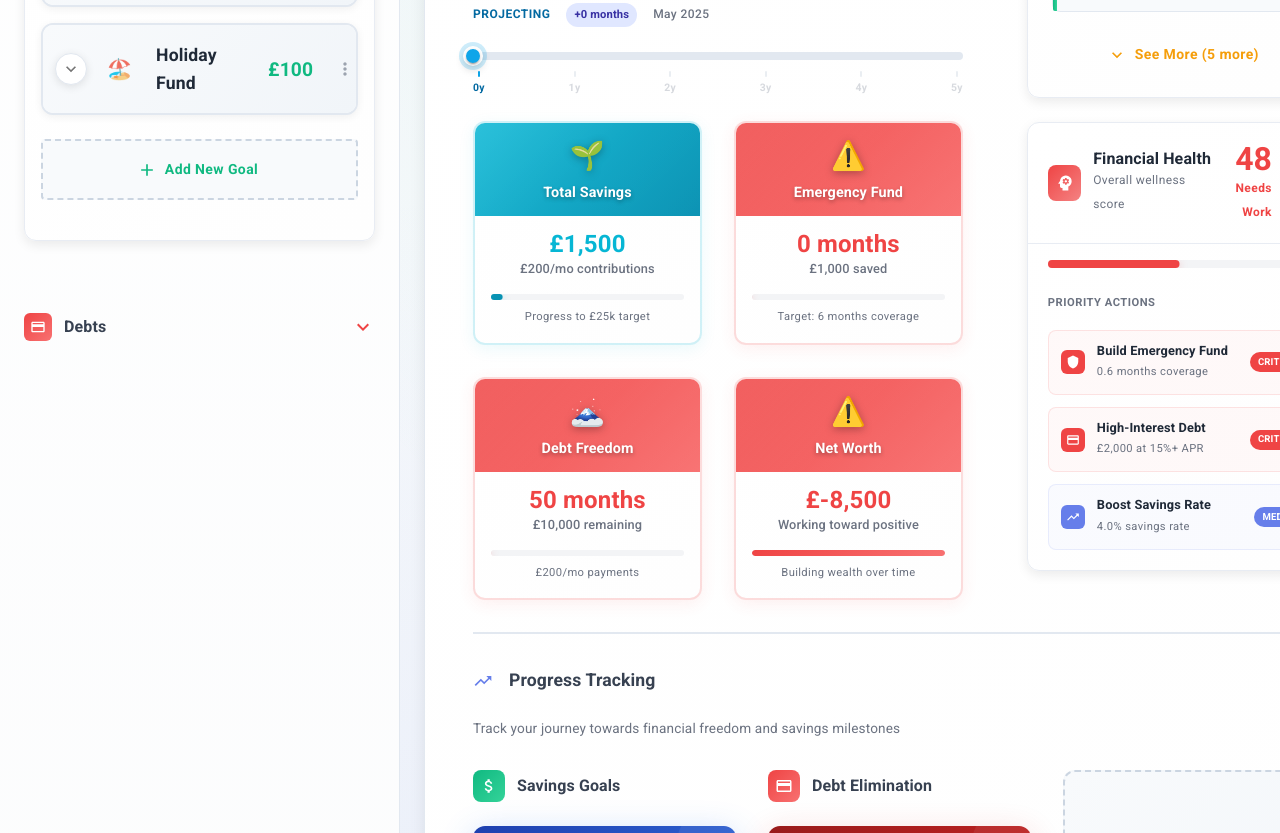
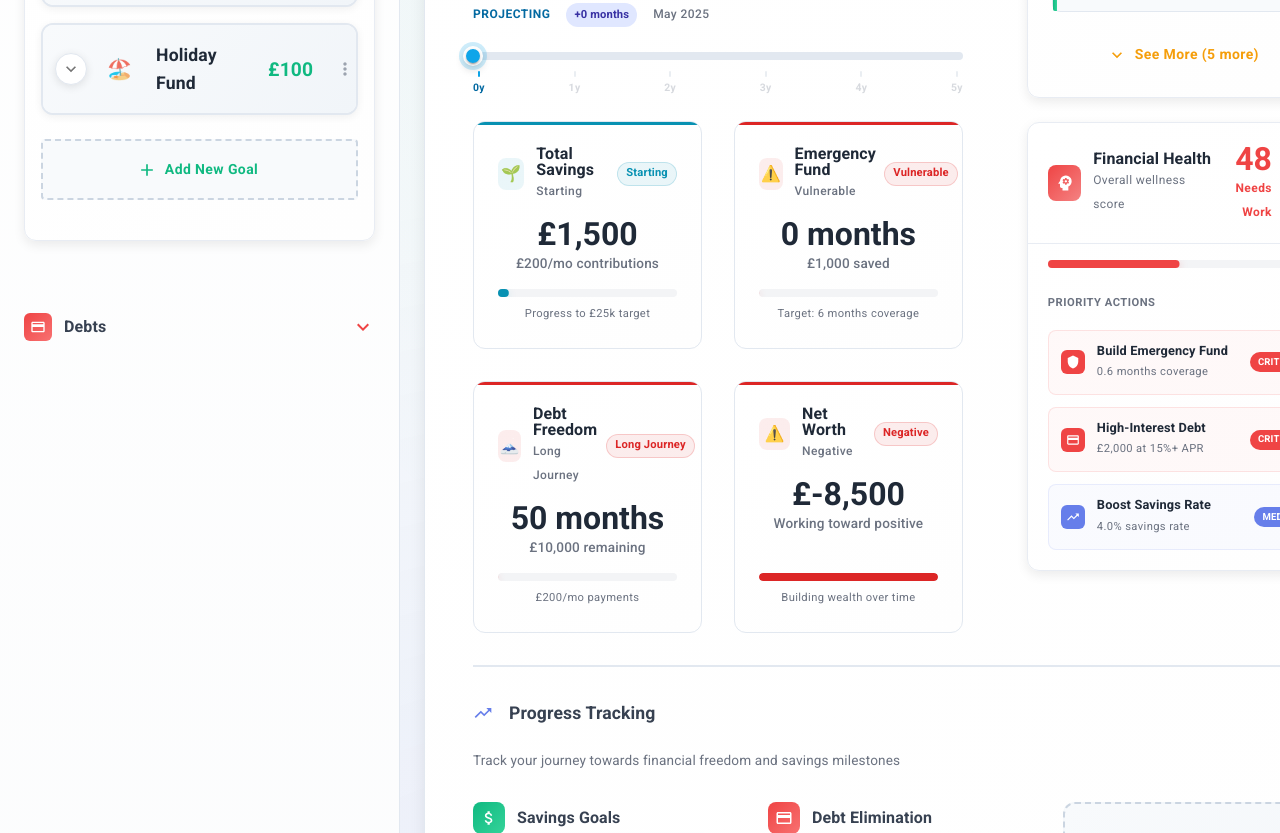
Before and after one commit to randellios/budget, a React (Vite) app: page / in a window 1280 px wide. Shown: the part 840-1673 px from the top of the page. Built offline with nearby package versions, Linux system fonts and the light colour scheme.

Commit message:
simplify-snapshot

```diff
--- a/src/components/overview/MonthlyBudgetOverview/FinancialSnapshot.tsx
+++ b/src/components/overview/MonthlyBudgetOverview/FinancialSnapshot.tsx
@@ -62,34 +62,29 @@ const FinancialSnapshot = () => {
     if (savings >= 25000)
       return {
         status: 'Excellent',
-        gradient: 'linear-gradient(135deg, #10b981 0%, #34d399 100%)',
-        color: '#10b981',
+        color: '#059669',
         emoji: '💰'
       };
     if (savings >= 10000)
       return {
         status: 'Strong',
-        gradient: 'linear-gradient(135deg, #667eea 0%, #764ba2 100%)',
-        color: '#667eea',
+        color: '#6366f1',
         emoji: '💪'
       };
     if (savings >= 3000)
       return {
         status: 'Building',
-        gradient: 'linear-gradient(135deg, #f59e0b 0%, #fbbf24 100%)',
-        color: '#f59e0b',
+        color: '#d97706',
         emoji: '🚀'
       };
     if (savings >= 500)
       return {
         status: 'Starting',
-        gradient: 'linear-gradient(135deg, #06b6d4 0%, #0891b2 100%)',
-        color: '#06b6d4',
+        color: '#0891b2',
         emoji: '🌱'
       };
     return {
       status: 'Beginning',
-      gradient: 'linear-gradient(135deg, #8b5cf6 0%, #a78bfa 100%)',
       color: '#8b5cf6',
       emoji: '✨'
     };
@@ -98,28 +93,24 @@ const FinancialSnapshot = () => {
     if (months >= 6)
       return {
         status: 'Secure',
-        gradient: 'linear-gradient(135deg, #10b981 0%, #34d399 100%)',
-        color: '#10b981',
+        color: '#059669',
         emoji: '🛡️'
       };
     if (months >= 3)
       return {
         status: 'Protected',
-        gradient: 'linear-gradient(135deg, #667eea 0%, #764ba2 100%)',
-        color: '#667eea',
+        color: '#6366f1',
         emoji: '🏠'
       };
     if (months >= 1)
       return {
         status: 'Building',
-        gradient: 'linear-gradient(135deg, #f59e0b 0%, #fbbf24 100%)',
-        color: '#f59e0b',
+        color: '#d97706',
         emoji: '🔨'
       };
     return {
       status: 'Vulnerable',
-      gradient: 'linear-gradient(135deg, #ef4444 0%, #f87171 100%)',
-      color: '#ef4444',
+      color: '#dc2626',
       emoji: '⚠️'
     };
   };
@@ -127,28 +118,24 @@ const FinancialSnapshot = () => {
     if (balance === 0)
       return {
         status: 'Debt Free',
-        gradient: 'linear-gradient(135deg, #10b981 0%, #34d399 100%)',
-        color: '#10b981',
+        color: '#059669',
         emoji: '🎉'
       };
     if (months <= 12)
       return {
         status: 'Nearly Free',
-        gradient: 'linear-gradient(135deg, #667eea 0%, #764ba2 100%)',
-        color: '#667eea',
+        color: '#6366f1',
         emoji: '🏃‍♂️'
       };
     if (months <= 24)
       return {
         status: 'On Track',
-        gradient: 'linear-gradient(135deg, #f59e0b 0%, #fbbf24 100%)',
-        color: '#f59e0b',
+        color: '#d97706',
         emoji: '📈'
       };
     return {
       status: 'Long Journey',
-      gradient: 'linear-gradient(135deg, #ef4444 0%, #f87171 100%)',
-      color: '#ef4444',
+      color: '#dc2626',
       emoji: '🗻'
     };
   };
@@ -156,35 +143,30 @@ const FinancialSnapshot = () => {
     if (netWorth >= 50000)
       return {
         status: 'Wealthy',
-        gradient: 'linear-gradient(135deg, #10b981 0%, #34d399 100%)',
-        color: '#10b981',
+        color: '#059669',
         emoji: '💎'
       };
     if (netWorth >= 20000)
       return {
         status: 'Strong',
-        gradient: 'linear-gradient(135deg, #667eea 0%, #764ba2 100%)',
-        color: '#667eea',
+        color: '#6366f1',
         emoji: '💪'
       };
     if (netWorth >= 5000)
       return {
         status: 'Positive',
-        gradient: 'linear-gradient(135deg, #f59e0b 0%, #fbbf24 100%)',
-        color: '#f59e0b',
+        color: '#d97706',
         emoji: '📈'
       };
     if (netWorth >= 0)
       return {
         status: 'Building',
-        gradient: 'linear-gradient(135deg, #06b6d4 0%, #0891b2 100%)',
-        color: '#06b6d4',
+        color: '#0891b2',
         emoji: '🏗️'
       };
     return {
       status: 'Negative',
-      gradient: 'linear-gradient(135deg, #ef4444 0%, #f87171 100%)',
-      color: '#ef4444',
+      color: '#dc2626',
       emoji: '⚠️'
     };
   };
@@ -214,105 +196,121 @@ const FinancialSnapshot = () => {
       sx={{
         borderRadius: 3,
         background: 'linear-gradient(135deg, #ffffff 0%, #fefefe 100%)',
-        border: `2px solid ${status.color}30`,
-        p: 0,
+        border: '1px solid #e2e8f0',
+        p: 3,
         position: 'relative',
         overflow: 'hidden',
-        boxShadow: `0 4px 16px ${status.color}15`,
+        // boxShadow: '0 2px 8px rgba(0, 0, 0, 0.06)',
         minHeight: '200px',
         display: 'flex',
-        flexDirection: 'column'
-      }}
-    >
-      {' '}
-      <Box
-        sx={{
-          background: status.gradient,
-          color: 'white',
-          textAlign: 'center',
-          py: 1.5,
-          position: 'relative',
+        flexDirection: 'column',
         '&::before': {
           content: '""',
           position: 'absolute',
-            inset: 0,
-            background:
-              'linear-gradient(135deg, rgba(255,255,255,0.15) 0%, rgba(255,255,255,0.05) 50%, rgba(255,255,255,0.02) 100%)',
+          top: 0,
+          left: 0,
+          right: 0,
+          height: '3px',
+          background: status.color,
           borderRadius: '3px 3px 0 0'
         }
       }}
     >
-        {' '}
-        <Box sx={{ position: 'relative', zIndex: 1 }}>
-          {' '}
-          <Typography
+      <Box
         sx={{
-              fontSize: '28px',
-              mb: 0.5,
-              filter: 'drop-shadow(0 2px 4px rgba(0,0,0,0.3))'
+          display: 'flex',
+          alignItems: 'center',
+          justifyContent: 'space-between',
+          mb: 2
         }}
       >
-            {' '}
-            {status.emoji}{' '}
-          </Typography>{' '}
+        <Box sx={{ display: 'flex', alignItems: 'center', gap: 1.5 }}>
+          <Box
+            sx={{
+              width: 32,
+              height: 32,
+              borderRadius: 2,
+              background: `${status.color}15`,
+              display: 'flex',
+              alignItems: 'center',
+              justifyContent: 'center',
+              fontSize: '16px'
+            }}
+          >
+            {status.emoji}
+          </Box>
+          <Box>
             <Typography
               variant="h6"
               sx={{
-              fontWeight: 700,
-              fontSize: '0.9rem',
-              color: 'white',
-              textShadow: '0 2px 4px rgba(0,0,0,0.3)'
+                fontWeight: 600,
+                fontSize: '1rem',
+                color: '#1f2937',
+                lineHeight: 1
               }}
             >
-            {' '}
-            {title}{' '}
-          </Typography>{' '}
-        </Box>{' '}
-      </Box>{' '}
-      <Box sx={{ p: 2, flex: 1, display: 'flex', flexDirection: 'column' }}>
-        {' '}
-        <Box sx={{ textAlign: 'center', mb: 2 }}>
-          {' '}
+              {title}
+            </Typography>
             <Typography
-            variant="h4"
+              variant="caption"
+              sx={{
+                color: '#6b7280',
+                fontSize: '0.75rem',
+                fontWeight: 500
+              }}
+            >
+              {status.status}
+            </Typography>
+          </Box>
+        </Box>
+        <Chip
+          label={status.status}
+          size="small"
+          sx={{
+            backgroundColor: `${status.color}15`,
+            color: status.color,
+            border: `1px solid ${status.color}30`,
+            fontSize: '0.7rem',
+            fontWeight: 600
+          }}
+        />
+      </Box>
+      <Box sx={{ textAlign: 'center', mb: 2, flex: 1 }}>
+        <Typography
+          variant="h3"
           sx={{
             fontWeight: 900,
-              fontSize: '1.5rem',
-              color: status.color,
+            fontSize: '2rem',
+            color: '#1f2937',
             lineHeight: 1,
             mb: 0.5
           }}
         >
-            {' '}
-            {mainValue}{' '}
-          </Typography>{' '}
+          {mainValue}
+        </Typography>
         {subValue && (
           <Typography
             variant="body2"
-              sx={{ fontSize: '0.8rem', color: '#6b7280', fontWeight: 500 }}
+            sx={{ fontSize: '0.85rem', color: '#6b7280', fontWeight: 500 }}
           >
-              {' '}
-              {subValue}{' '}
+            {subValue}
           </Typography>
-          )}{' '}
-        </Box>{' '}
+        )}
         {timeHorizon > 0 && timeHorizonData && (
           <Box
             sx={{
-              mb: 2,
+              mt: 2,
               p: 1.5,
               bgcolor: `${status.color}08`,
               borderRadius: 2,
-              border: `1px solid ${status.color}20`,
-              textAlign: 'center'
+              border: `1px solid ${status.color}20`
             }}
           >
-            {' '}
             <Typography
               variant="caption"
               sx={{
                 color: status.color,
-                fontSize: '0.65rem',
+                fontSize: '0.7rem',
                 fontWeight: 600,
                 textTransform: 'uppercase',
                 letterSpacing: '0.5px',
@@ -320,35 +318,33 @@ const FinancialSnapshot = () => {
                 mb: 0.5
               }}
             >
-              {' '}
-              By {projectionDate}{' '}
-            </Typography>{' '}
+              By {projectionDate}
+            </Typography>
             <Typography
               variant="body2"
-              sx={{ fontWeight: 700, color: status.color, fontSize: '0.8rem' }}
+              sx={{ fontWeight: 600, color: status.color, fontSize: '0.8rem' }}
             >
-              {' '}
-              {timeHorizonData}{' '}
-            </Typography>{' '}
+              {timeHorizonData}
+            </Typography>
           </Box>
-        )}{' '}
-        <Box sx={{ mt: 'auto' }}>
-          {' '}
+        )}
+      </Box>
+      <Box>
         <LinearProgress
           variant="determinate"
           value={Math.min(progressValue, 100)}
           sx={{
-              height: 6,
-              borderRadius: 3,
+            height: 8,
+            borderRadius: 4,
             backgroundColor: '#f3f4f6',
             mb: 1,
             '& .MuiLinearProgress-bar': {
-                background: status.gradient,
-                borderRadius: 3,
-                boxShadow: `0 2px 8px ${status.color}40`
+              backgroundColor: status.color,
+              borderRadius: 4,
+              boxShadow: `0 2px 8px ${status.color}25`
             }
           }}
-          />{' '}
+        />
         <Typography
           variant="caption"
           sx={{
@@ -358,22 +354,16 @@ const FinancialSnapshot = () => {
             display: 'block'
           }}
         >
-            {' '}
-            {progressLabel}{' '}
-          </Typography>{' '}
-        </Box>{' '}
-      </Box>{' '}
+          {progressLabel}
+        </Typography>
+      </Box>
     </Box>
   );
   return (
     <Box sx={{}}>
-      {' '}
       <Box sx={{ mb: 3 }}>
-        {' '}
         <Box sx={{ position: 'relative' }}>
-          {' '}
           <Box sx={{ display: 'flex', alignItems: 'center', gap: 2, mb: 2 }}>
-            {' '}
             <Typography
               variant="caption"
               sx={{
@@ -384,9 +374,8 @@ const FinancialSnapshot = () => {
                 letterSpacing: '0.5px'
               }}
             >
-              {' '}
-              Projecting{' '}
-            </Typography>{' '}
+              Projecting
+            </Typography>
             <Chip
               label={`+${timeHorizon} months`}
               size="small"
@@ -396,19 +385,16 @@ const FinancialSnapshot = () => {
                 fontSize: '0.7rem',
                 fontWeight: 600
               }}
-            />{' '}
+            />
             <Typography
               variant="caption"
               sx={{ color: '#6b7280', fontSize: '0.75rem', fontWeight: 500 }}
             >
-              {' '}
-              {projectionDate} {timeHorizon > 0 && `(+${timeHorizon}mo)`}{' '}
-            </Typography>{' '}
-          </Box>{' '}
+              {projectionDate} {timeHorizon > 0 && `(+${timeHorizon}mo)`}
+            </Typography>
+          </Box>
           <Box sx={{ display: 'flex', alignItems: 'center', gap: 2, mb: 0.5 }}>
-            {' '}
             <Box sx={{ flex: 1, position: 'relative' }}>
-              {' '}
               <Slider
                 value={timeHorizon}
                 onChange={(_, value) => setTimeHorizon(value)}
@@ -433,8 +419,7 @@ const FinancialSnapshot = () => {
                     }
                   },
                   '& .MuiSlider-track': {
-                    background:
-                      'linear-gradient(90deg, #10b981 0%, #0ea5e9 50%, #6366f1 100%)',
+                    background: '#0ea5e9',
                     height: 8,
                     borderRadius: 4,
                     border: 'none'
@@ -446,7 +431,7 @@ const FinancialSnapshot = () => {
                     opacity: 1
                   }
                 }}
-              />{' '}
+              />
               <Box
                 sx={{
                   position: 'absolute',
@@ -460,13 +445,12 @@ const FinancialSnapshot = () => {
                   borderRadius: 4,
                   pointerEvents: 'none'
                 }}
-              />{' '}
-            </Box>{' '}
-          </Box>{' '}
+              />
+            </Box>
+          </Box>
           <Box
             sx={{ display: 'flex', justifyContent: 'space-between', ml: '0px' }}
           >
-            {' '}
             {[0, 1, 2, 3, 4, 5].map((year) => (
               <Box
                 key={year}
@@ -478,7 +462,6 @@ const FinancialSnapshot = () => {
                   transition: 'opacity 0.2s ease'
                 }}
               >
-                {' '}
                 <Box
                   sx={{
                     width: 2,
@@ -488,7 +471,7 @@ const FinancialSnapshot = () => {
                     mb: 0.25,
                     transition: 'background-color 0.2s ease'
                   }}
-                />{' '}
+                />
                 <Typography
                   variant="caption"
                   sx={{
@@ -498,18 +481,15 @@ const FinancialSnapshot = () => {
                     transition: 'color 0.2s ease'
                   }}
                 >
-                  {' '}
-                  {year}y{' '}
-                </Typography>{' '}
+                  {year}y
+                </Typography>
               </Box>
-            ))}{' '}
-          </Box>{' '}
-        </Box>{' '}
-      </Box>{' '}
+            ))}
+          </Box>
+        </Box>
+      </Box>
       <Box>
-        {' '}
         <Box sx={{ display: 'grid', gridTemplateColumns: '1fr 1fr', gap: 4 }}>
-          {' '}
           <StatusCard
             status={savingsStatus}
             title="Total Savings"
@@ -527,7 +507,7 @@ const FinancialSnapshot = () => {
                 ? `+£${(projectedSavings - totalSavingsBalance).toLocaleString()} growth`
                 : null
             }
-          />{' '}
+          />
           <StatusCard
             status={emergencyStatus}
             title="Emergency Fund"
@@ -547,7 +527,7 @@ const FinancialSnapshot = () => {
                 ? `${projectedEmergencyMonths} months coverage`
                 : null
             }
-          />{' '}
+          />
           <StatusCard
             status={debtStatus}
             title="Debt Freedom"
@@ -576,7 +556,7 @@ const FinancialSnapshot = () => {
                 ? `£${projectedDebt.toLocaleString()} remaining`
                 : null
             }
-          />{' '}
+          />
           <StatusCard
             status={netWorthStatus}
             title="Net Worth"
@@ -598,9 +578,9 @@ const FinancialSnapshot = () => {
                 ? `${projectedNetWorth >= netWorth ? '+' : ''}£${(projectedNetWorth - netWorth).toLocaleString()} change`
                 : null
             }
-          />{' '}
-        </Box>{' '}
-      </Box>{' '}
+          />
+        </Box>
+      </Box>
       {timeHorizon > 0 && (
         <Box
           sx={{
@@ -612,7 +592,6 @@ const FinancialSnapshot = () => {
             border: '1px solid #0ea5e9'
           }}
         >
-          {' '}
           <Typography
             variant="body2"
             sx={{
@@ -622,13 +601,12 @@ const FinancialSnapshot = () => {
               fontSize: '0.85rem'
             }}
           >
-            {' '}
             🎯 By {projectionDate}, you'll have grown your net worth by £
             {(projectedNetWorth - netWorth).toLocaleString()} through consistent
-            saving and debt reduction{' '}
-          </Typography>{' '}
+            saving and debt reduction
+          </Typography>
         </Box>
-      )}{' '}
+      )}
     </Box>
   );
 };
```
Lines whose indentation alone changed are shown as unchanged.
